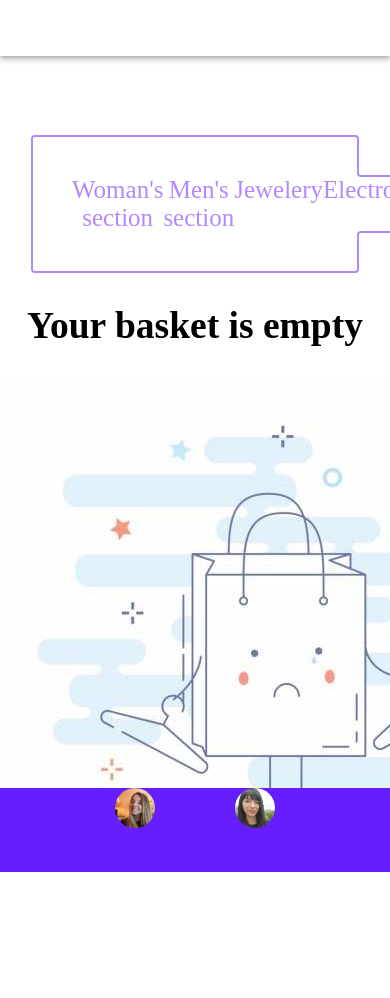
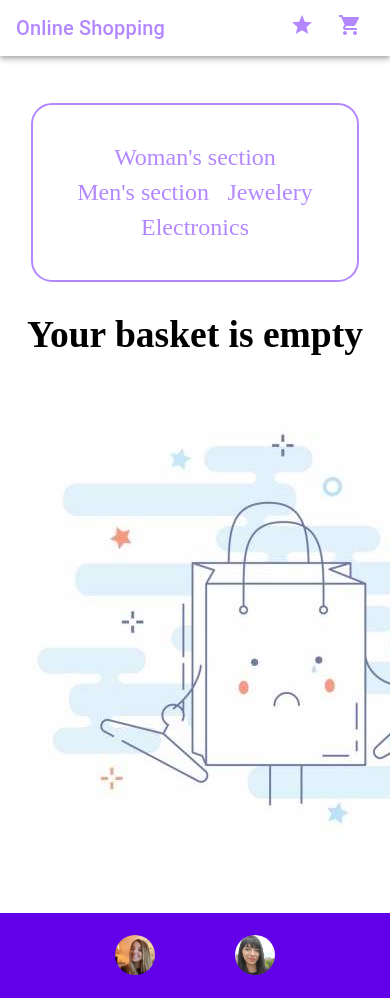
Before and after one commit to TamirisCss/react-online-shopping, a React (Create React App) app: page /cart in a window 390 px wide. Shown: the top 998 px of the page. Before the commit the page ends 872 px from the top, so only its background shows below. Built offline with nearby package versions, Linux system fonts and the light colour scheme.

Commit message:
applied styles for different view port

```diff
--- a/src/components/Categories.jsx
+++ b/src/components/Categories.jsx
@@ -1,21 +1,23 @@
 import { margin } from "@mui/system";
 import React from "react";
 import { Link } from "react-router-dom";
+import "../style.css/Categories.css";
 
 const Categories = () => {
   return (
     <div
+      className="categoriesContainer"
       position="static"
       style={{
         background: "#FFFFFF",
         display: "flex",
+        gap: "0.50rem",
         flexDirection: "row",
         justifyContent: "space-around",
         color: "#b388ff",
         padding: "40px",
-        outlineStyle: 'auto',
-        margin:'2rem'
-
+        outlineStyle: "auto",
+        margin: "2rem",
       }}
     >
       <div>
@@ -24,7 +26,7 @@ const Categories = () => {
           className="logo"
           to="/category/women's%20clothing"
         >
-        Woman's section
+          Woman's section
         </Link>
       </div>
       <div>
--- a/src/components/Footer.jsx
+++ b/src/components/Footer.jsx
@@ -9,27 +9,22 @@ import { height } from "@mui/system";
 
 const Footer = () => {
   return (
-    <div >
+    <div className="footer" >
       <Box
         sx={{
-          display: 'flex',
-          justifyContent:'center',
-          bgcolor: "#651fff",
+          display: "flex",
+          justifyContent: "center",
+          alignItems: "center",
+          background: "#6200ea",
           width: "100%",
-          position: "absolute",
+          position: "static",
           bottom: "0",
-
-          width: "100%",
-          minHeight: '10vh',
-
+          minHeight: "10vh",
+          marginTop: "2rem",
         }}
       >
-        <Stack
-
-          direction="row"
-          spacing={10}
-        >
-          <Avatar  alt="Ariane Cretani" src={ariAvatar} />
+        <Stack direction="row" spacing={10}>
+          <Avatar alt="Ariane Cretani" src={ariAvatar} />
           <Avatar alt="Ariane Cretani" src={tamiAvatar} />
         </Stack>
       </Box>
--- a/src/components/Navbar.jsx
+++ b/src/components/Navbar.jsx
@@ -12,6 +12,7 @@ import FavoriteContext from "../FavoriteContext";
 import CartContext from "../CartContext";
 import { useContext } from "react";
 
+import "../style.css/Navbar.css"
 
 const Navbar = () => {
   const { cartItems } = useContext(CartContext);
@@ -20,7 +21,7 @@ const Navbar = () => {
   return (
     <div className="nav-bar">
       <AppBar
-        style={{ backgroundColor: "#FFFFFF"}}
+        style={{ backgroundColor: "#FFFFFF", width: "100%" }}
         position="static"
       >
         <Toolbar>
@@ -28,7 +29,7 @@ const Navbar = () => {
             variant="h6"
             noWrap
             component="div"
-            sx={{ display: { xs: "none", sm: "block" } }}
+            sx={{ display: { sm: "block" } }}
           >
             <Link style={{ color: "#b388ff" }} className="logo" to="/">
               Online Shopping
@@ -36,10 +37,7 @@ const Navbar = () => {
           </Typography>
 
           <Box style={{ flexGrow: 1, color: "#b388ff" }} />
-          <Box
-            style={{ color: "none" }}
-            sx={{ display: { xs: "none", md: "flex" } }}
-          >
+          <Box style={{ color: "none" }} sx={{ display: { md: "flex" } }}>
             <IconButton
               style={{ color: "#b388ff" }}
               size="large"
--- a/src/components/Product.jsx
+++ b/src/components/Product.jsx
@@ -12,8 +12,10 @@ import CardContent from "@mui/material/CardContent";
 import Box from "@mui/material/Box";
 import DeleteOutlinedIcon from "@mui/icons-material/DeleteOutlined";
 
+import "../style.css/Products.css";
+
 const Product = (
-  { id, image, price, title, category, showTrash = false, quantity},
+  { id, image, price, title, category, showTrash = false, quantity },
   index
 ) => {
   const { addToCart, removeItem } = useContext(CartContext);
@@ -28,20 +30,19 @@ const Product = (
     <>
       <Box
         sx={{
-          padding: "4rem",
+          padding: "1rem",
         }}
       >
         <Card
           sx={{
             alignContent: "baseline",
-            width: "100%",
-            height: "100%",
+            width: "350px",
+            height: "480px",
             color: "#263238",
-            marginBottom:"200px"
           }}
         >
           <CardContent>
-            <div key={id} className="">
+            <div key={id} className="ProductCard">
               <div className="iconsContainer">
                 <IconButton
                   style={{ color: "#6200ea" }}
@@ -83,13 +84,12 @@ const Product = (
               {quantity && <h6>{`Quantity: ${quantity}`}</h6>}
               <h6>{`Category: ${category}`}</h6>
             </div>
-            <Link to={`/productDetails/${id}`}>
-              <Button style={{ color: "#651fff" }} size="small">
-                More details
-              </Button>
-            </Link>
-
           </CardContent>
+          <Link to={`/productDetails/${id}`}>
+            <Button style={{ color: "#651fff", textAlign: "end" }} size="small">
+              More details
+            </Button>
+          </Link>
         </Card>
       </Box>
     </>
--- a/src/components/Products.jsx
+++ b/src/components/Products.jsx
@@ -7,7 +7,6 @@ import CircularProgress from "@mui/material/CircularProgress";
 import { useState, useEffect } from "react";
 import SearchBar from "../components/SearchBar";
 import Product from "./Product";
-
 
 const Products = () => {
   const [loading, setLoading] = useState(false);
@@ -23,7 +22,6 @@ const Products = () => {
       product.title.toLowerCase().includes(searchValue.toLocaleLowerCase()) ||
       product.category.toLowerCase().includes(searchValue.toLocaleLowerCase())
     );
-
   };
 
   useEffect(() => {
@@ -43,7 +41,6 @@ const Products = () => {
 
   return (
     <>
-
       {hasProducts ? (
         <SearchBar onChange={onSearchChange} />
       ) : (
@@ -53,19 +50,19 @@ const Products = () => {
           </h1>
         )
       )}
-      <Box sx={{ flexGrow: 1, minHeight: "100vh" }}>
-        <Grid
-          container
-          spacing={{
-            xs: 3,
-            md: 4,
+      <Box
+        sx={{
+          minHeight: "100vh",
+          display: "flex",
+          flexWrap: "wrap",
+          justifyContent: "center",
+          gap: "1rem",
         }}
-          columns={{ xs: 4, sm: 8, md: 12 }}
       >
         {data
           .filter(filterSearch)
           .map(({ id, image, title, price, category }) => (
-              <Grid item xs={2} sm={4} md={4}>
+            <div>
               <Product
                 id={id}
                 image={image}
@@ -73,9 +70,8 @@ const Products = () => {
                 price={price}
                 category={category}
               />
-              </Grid>
+            </div>
           ))}
-        </Grid>
       </Box>
     </>
   );
--- a/src/components/SearchBar.jsx
+++ b/src/components/SearchBar.jsx
@@ -11,7 +11,6 @@ const SearchBar = ({ onChange }) => {
         display: "flex",
         justifyContent: "center",
         margin: "3rem",
-        padding: "3rem",
         borderColor: "#651fff",
         borderRadius: "10px",
       }}
--- /dev/null
+++ b/src/style.css/Categories.css
@@ -0,0 +1,7 @@
+@media screen and (max-width: 487px) {
+  .categoriesContainer {
+    border-radius: 20px;
+    font-size: 1.5rem;
+    flex-wrap: wrap;
+  }
+}
--- /dev/null
+++ b/src/style.css/Navbar.css
@@ -0,0 +1,6 @@
+.nav-bar {
+  margin-bottom: 3rem;
+}
+.logo {
+  text-decoration: none;
+}
--- a/src/style.css/Products.css
+++ b/src/style.css/Products.css
@@ -1,8 +1,10 @@
 .App {
   text-align: center;
-
 }
-
+.ProductCard h6 {
+  font-size: 1rem;
+  margin: 1rem 0;
+}
 .imageContainer {
   height: 200px;
   width: 100%;
@@ -12,16 +14,3 @@
   height: 100%;
   object-fit: contain;
 }
-
-
-/* .iconsContainer {
-  align-self: flex-end;
-} */
-
-/*navbar*/
-.nav-bar {
-  margin-bottom: 5rem;
-}
-.logo {
-  text-decoration: none;
-}
```
Lines whose indentation alone changed are shown as unchanged.
